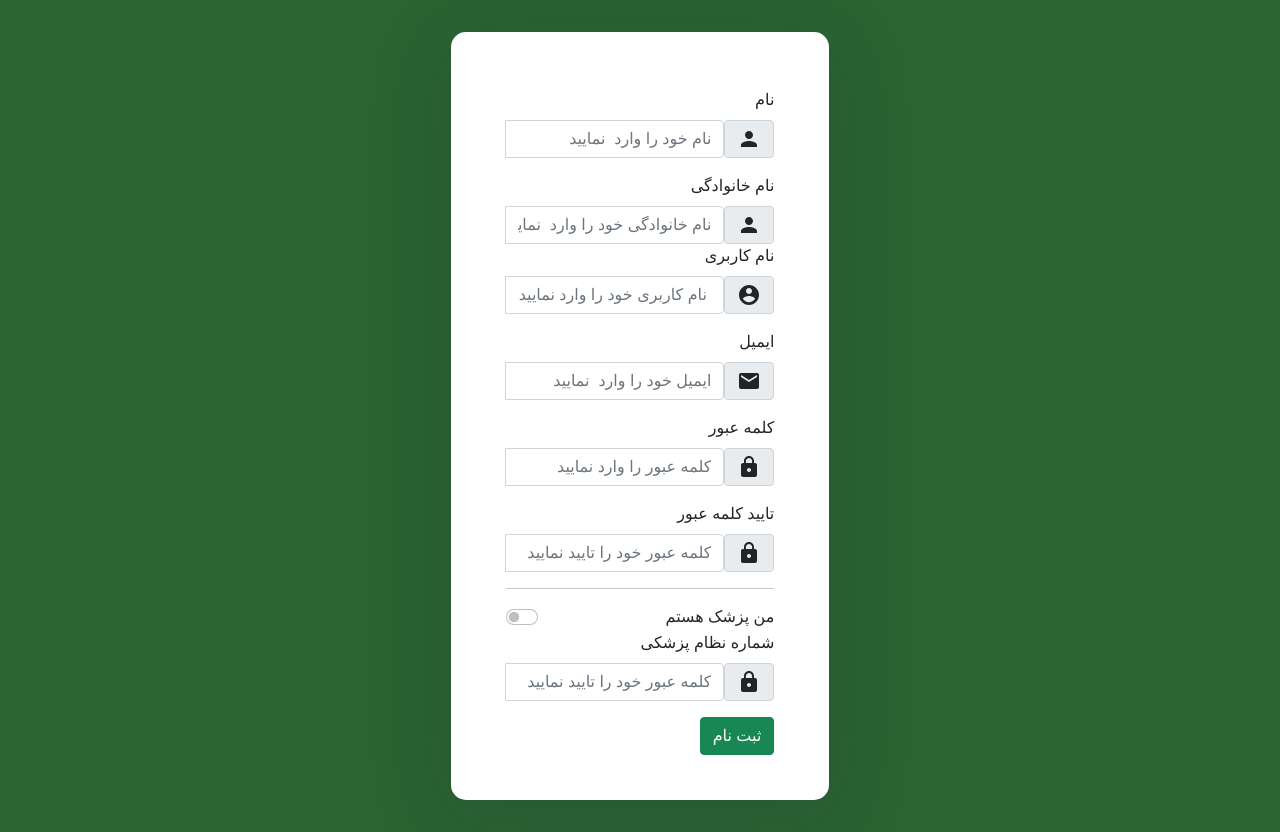
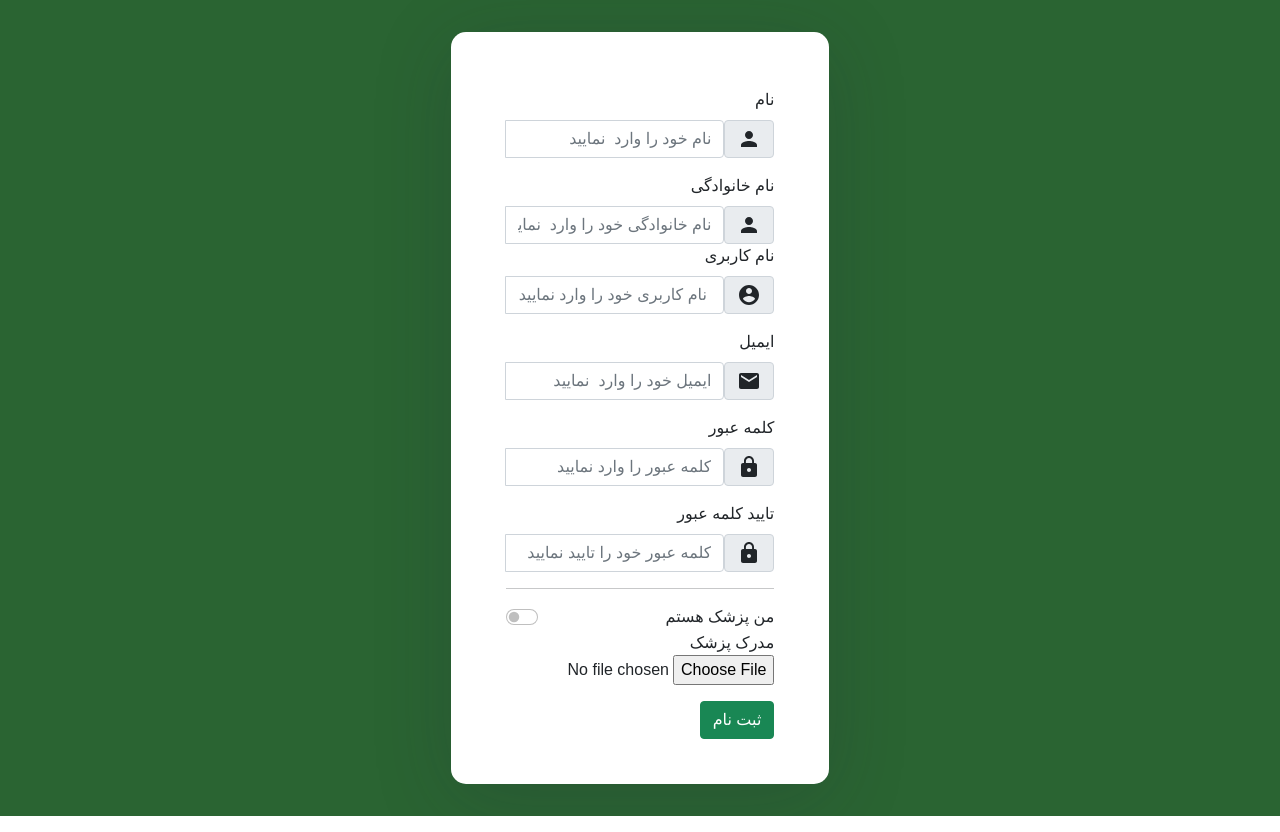
Before and after one commit to MelikaNobakhtian/luna-software-engineering, a React (Create React App) app in the folder Webfront/: page /signup in a window 1280 px wide. Built offline with nearby package versions, Linux system fonts and the light colour scheme.

Commit message:
Add upload file (information of degree) for doctor

```diff
--- a/Webfront/package.json
+++ b/Webfront/package.json
@@ -3,14 +3,15 @@
   "version": "0.1.0",
   "private": true,
   "dependencies": {
-    "@popperjs/core": "^2.9.2",
     "@material-ui/core": "^4.11.3",
     "@material-ui/icons": "^4.11.2",
+    "@popperjs/core": "^2.9.2",
     "@testing-library/jest-dom": "^5.11.9",
     "@testing-library/react": "^11.2.5",
     "@testing-library/user-event": "^12.8.3",
     "axios": "^0.21.1",
     "bootstrap": "^5.0.0-beta3",
+    "formik": "^2.2.6",
     "js-cookie": "^2.2.1",
     "react": "^17.0.1",
     "react-bootstrap": "^1.5.2",
--- a/Webfront/src/components/login/signUp.js
+++ b/Webfront/src/components/login/signUp.js
@@ -18,6 +18,7 @@ function SignUp(props) {
     const [lastname, setLastName] = useState("");
     const [email, setEmail] = useState("");
     const [username, setUserName] = useState("");
+    const [selectedFile, setSelectedFile] = useState(null);
     const [passwords, setPasswords] = useState({ password: "", confirmPassword: "" })
     const [nameErr, setNameErr] = useState("")
     const [lastnameErr, setLastnameErr] = useState("")
@@ -26,11 +27,13 @@ function SignUp(props) {
     const [passErr, setPassErr] = useState("")
     const [confirmPassErr, setConfirmPassErr] = useState("")
     const [number, setNumber] = useState("")
+    const [fileErr, setFileErr] = useState(null);
 
     function handleSubmit(event) {
         event.preventDefault();
 
-      }
+       }
+
 
       function validatorname(value){
         setName(value);
@@ -89,7 +92,14 @@ function SignUp(props) {
       }
       setConfirmPassErr(errors)
       }
-
+      function validatorfile (values){
+        setSelectedFile(values)
+        let errors=""
+          if (values === '') {
+            errors = " بارگذاری مدرک ضروری است !";
+          }
+          setFileErr(errors);
+        }
 
     return (
         <div className="background d-flex justify-content-center ">
@@ -222,27 +232,25 @@ function SignUp(props) {
                 <input className="form-check-input" type="checkbox" id="isDoctor"/>
                 <label className="form-check-label" for="isDoctor">من پزشک هستم</label>
               </div>
+              <Form.Group>
+            <Form.File
+              className="position-relative"
+              type="file"
+              required
+              isInvalid={Boolean(fileErr)}
+              name="file"
+              label="مدرک پزشک "
+              value={selectedFile}
+              onChange={(e) => validatorfile(e.target.value)}
+              onBlur={(e) => validatorfile(e.target.value)}
+              feedback={fileErr}
+            />
 
-              <Form.Group >
-              <Form.Label  className=""> شماره نظام پزشکی</Form.Label>
-              <InputGroup hasValidation>
-                <InputGroup.Prepend>
-                  <InputGroup.Text id="inputGroupPrepend"><LockIcon></LockIcon></InputGroup.Text>
-                </InputGroup.Prepend>
-              <Form.Control
-                type="text"
-                name="number"
-                // value={passwords}
-                // onChange={(e) => setPasswords(e.target.value)}
-                isValid={number}
-                placeholder="کلمه عبور خود را تایید نمایید"
-              />
-              <Form.Control.Feedback type="invalid">{number}</Form.Control.Feedback>
-
-              </InputGroup>
-              </Form.Group>
+            <Form.Control.Feedback type="invalid">{fileErr}</Form.Control.Feedback>
+          </Form.Group>
 
           <Button  className="mt-3" block  type="submit" variant="success">ثبت نام</Button>
+
         </Form>
 
         </div>
```
Also changed, not shown: 1 other file (tests, documents, lock files or other folders).
